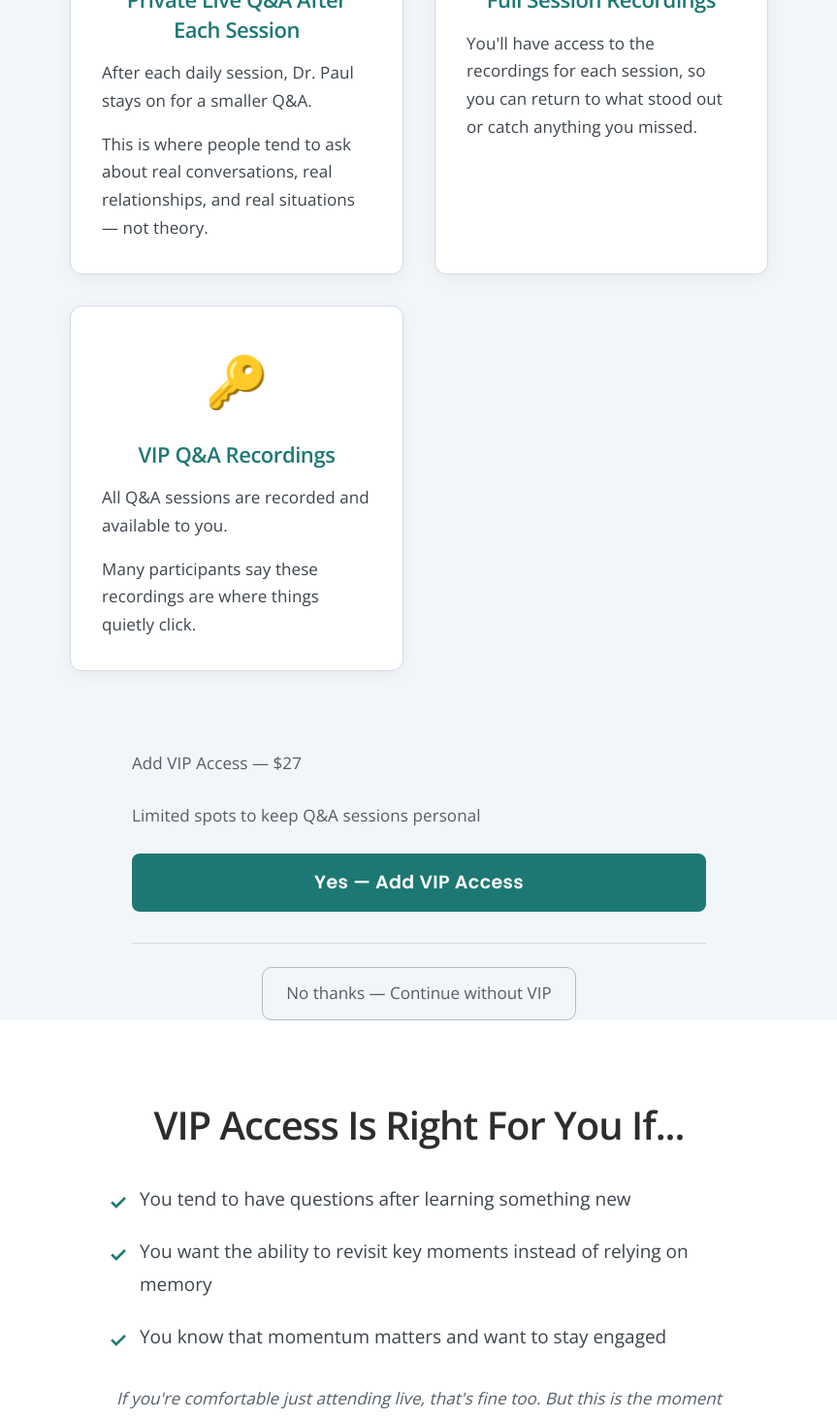
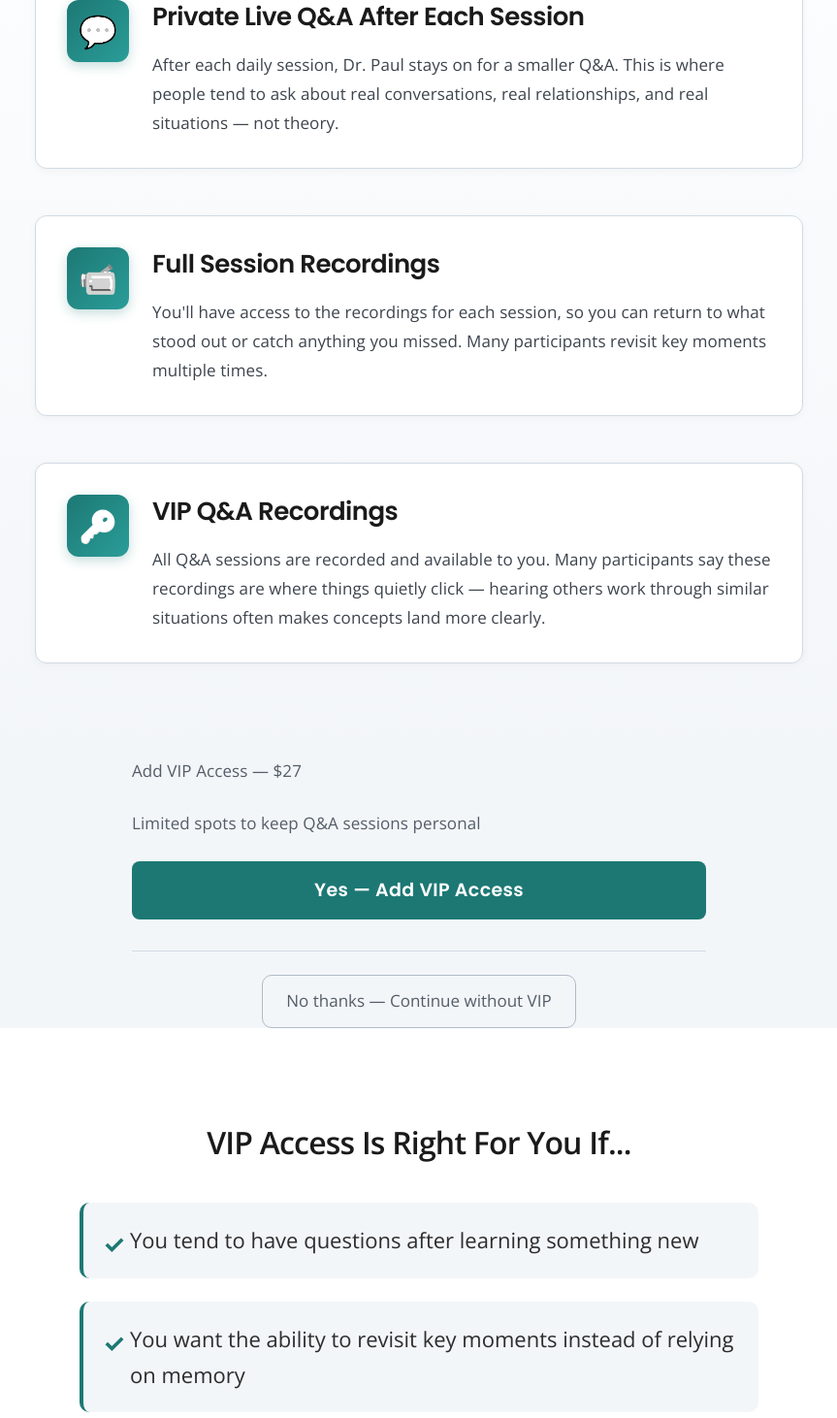
Before and after one commit to rbradshaw9/emotionalfreedomchallenge, a Next.js app: page /vip in a window 1280 px wide. Shown: the part 3160-4622 px from the top of the page at 97% size, without its empty margins (208-1071 px from the left). Built offline with nearby package versions, Linux system fonts and the light colour scheme.

Commit message:
Senior design audit: Redesign VIP features section with elegant single-column layout, enhance visual hierarchy, improve spacing and typography

```diff
--- a/app/vip/page.module.css
+++ b/app/vip/page.module.css
@@ -211,61 +211,88 @@
   margin-bottom: 0;
 }
 
+/* Features Section - Clean single-column list design */
 .featuresSection {
-  padding: var(--space-20) 0;
-  background-color: var(--color-gray-50);
+  padding: var(--space-24) 0;
+  background: linear-gradient(to bottom, var(--color-white) 0%, var(--color-gray-50) 100%);
 }
 
 .featuresSection h2 {
-  margin-bottom: var(--space-12);
+  margin-bottom: var(--space-6);
+  font-size: var(--text-4xl);
 }
 
-.featureCards {
-  display: grid;
-  grid-template-columns: repeat(auto-fit, minmax(280px, 1fr));
-  gap: var(--space-8);
-  margin-top: var(--space-8);
+.featuresIntro {
+  font-size: var(--text-lg);
+  color: var(--color-gray-600);
+  text-align: center;
+  max-width: 680px;
+  margin: 0 auto var(--space-16);
+  line-height: 1.7;
 }
 
-.featureCard {
+.featuresList {
+  max-width: 800px;
+  margin: 0 auto;
+}
+
+.featureItem {
+  display: flex;
+  gap: var(--space-6);
+  margin-bottom: var(--space-12);
+  padding: var(--space-8);
   background-color: var(--color-white);
   border: 1.5px solid var(--color-gray-200);
   border-radius: var(--radius-xl);
-  padding: var(--space-8);
-  box-shadow: 0 4px 20px -4px rgba(0, 0, 0, 0.08);
-  transition: all 0.2s ease;
-  text-align: center;
+  transition: all 0.3s cubic-bezier(0.4, 0, 0.2, 1);
+  box-shadow: 0 2px 8px rgba(0, 0, 0, 0.04);
 }
 
-.featureCard:hover {
+.featureItem:hover {
+  border-color: var(--color-primary);
+  box-shadow: 0 8px 24px rgba(29, 120, 116, 0.12);
   transform: translateY(-2px);
-  box-shadow: 0 8px 30px -6px rgba(29, 120, 116, 0.15);
-  border-color: var(--color-primary);
 }
 
-.featureIcon {
-  font-size: var(--text-5xl);
-  margin-bottom: var(--space-4);
-  display: block;
+.featureItem:last-child {
+  margin-bottom: 0;
 }
 
-.featureCard h3 {
-  font-size: var(--text-xl);
-  color: var(--color-primary);
+.featureIconWrapper {
+  flex-shrink: 0;
+  width: 64px;
+  height: 64px;
+  display: flex;
+  align-items: center;
+  justify-content: center;
+  background: linear-gradient(135deg, var(--color-primary) 0%, var(--color-primary-light) 100%);
+  border-radius: var(--radius-xl);
+  box-shadow: 0 4px 12px rgba(29, 120, 116, 0.25);
+}
+
+.featureItem .featureIcon {
+  font-size: 2rem;
+  filter: grayscale(1) brightness(2);
+}
+
+.featureContent {
+  flex: 1;
+}
+
+.featureContent h3 {
+  font-size: var(--text-2xl);
+  color: var(--color-gray-900);
   margin-bottom: var(--space-4);
   font-weight: 600;
+  letter-spacing: -0.02em;
+  font-family: var(--font-display);
 }
 
-.featureCard p {
+.featureContent p {
   font-size: var(--text-base);
   color: var(--color-gray-700);
-  line-height: 1.7;
-  margin-bottom: var(--space-4);
-  text-align: left;
-}
-
-.featureCard p:last-child {
-  margin-bottom: 0;
+  line-height: 1.75;
+  margin: 0;
 }
 
 .pricingSection {
@@ -299,41 +326,48 @@
   font-size: var(--text-base);
 }
 
+/* Decision Section - Enhanced readability */
 .decisionSection {
-  padding: var(--space-20) 0;
+  padding: var(--space-24) 0;
   background-color: var(--color-white);
 }
 
 .decisionSection h2 {
-  margin-bottom: var(--space-8);
+  margin-bottom: var(--space-10);
   text-align: center;
+  font-size: var(--text-3xl);
+  color: var(--color-gray-900);
 }
 
 .decisionList {
-  margin: var(--space-8) 0;
+  margin: var(--space-10) 0;
   padding-left: 0;
-  max-width: 640px;
+  max-width: 700px;
   margin-left: auto;
   margin-right: auto;
   list-style: none;
 }
 
 .decisionList li {
-  font-size: var(--text-lg);
-  color: var(--color-gray-700);
-  line-height: 1.8;
-  margin-bottom: var(--space-5);
-  padding-left: var(--space-8);
+  font-size: var(--text-xl);
+  color: var(--color-gray-800);
+  line-height: 1.7;
+  margin-bottom: var(--space-6);
+  padding: var(--space-5) var(--space-6);
+  padding-left: var(--space-12);
   position: relative;
+  background-color: var(--color-gray-50);
+  border-radius: var(--radius-lg);
+  border-left: 4px solid var(--color-primary);
 }
 
 .decisionList li::before {
   content: '✓';
   position: absolute;
-  left: 0;
+  left: var(--space-5);
   color: var(--color-primary);
-  font-weight: 600;
-  font-size: var(--text-xl);
+  font-weight: 700;
+  font-size: var(--text-2xl);
 }
 
 .decisionList li:last-child {
@@ -341,15 +375,19 @@
 }
 
 .decisionNote {
-  font-size: var(--text-base);
+  font-size: var(--text-lg);
   color: var(--color-gray-600);
-  line-height: 1.7;
-  margin-top: var(--space-8);
-  max-width: 640px;
+  line-height: 1.75;
+  margin-top: var(--space-10);
+  max-width: 700px;
   margin-left: auto;
   margin-right: auto;
   text-align: center;
   font-style: italic;
+  padding: var(--space-6);
+  background-color: var(--color-gray-50);
+  border-radius: var(--radius-lg);
+  border: 1px solid var(--color-gray-200);
 }
 
 /* Risk Reversal / FAQ Section */
@@ -575,21 +613,31 @@
     font-size: var(--text-5xl);
   }
 
-  .featureCards {
-    grid-template-columns: 1fr;
-    gap: var(--space-6);
+  .featureItem {
+    flex-direction: column;
+    padding: var(--space-6);
+    gap: var(--space-4);
   }
 
-  .featureCard {
-    padding: var(--space-6);
+  .featureIconWrapper {
+    width: 56px;
+    height: 56px;
   }
 
-  .featureIcon {
-    font-size: var(--text-4xl);
+  .featureItem .featureIcon {
+    font-size: 1.5rem;
+  }
+
+  .featureContent h3 {
+    font-size: var(--text-xl);
+  }
+
+  .featureContent p {
+    font-size: var(--text-base);
   }
 
   .ctaLabel {
-    font-size: var(--text-xl);
+    font-size: var(--text-2xl);
   }
 
   .noThanksLink {
@@ -597,7 +645,14 @@
   }
 
   .decisionList li {
-    font-size: var(--text-base);
+    font-size: var(--text-lg);
+    padding: var(--space-4) var(--space-5);
+    padding-left: var(--space-10);
+  }
+
+  .decisionList li::before {
+    font-size: var(--text-xl);
+    left: var(--space-4);
   }
 
   .detailItem strong {
--- a/app/vip/page.tsx
+++ b/app/vip/page.tsx
@@ -87,38 +87,47 @@ export default function VIPPage() {
       </section>
 
       <section className={styles.featuresSection}>
-        <div className="container container-md">
+        <div className="container container-content">
           <h2 className="text-center">What's Included with VIP Access</h2>
+          <p className={styles.featuresIntro}>
+            VIP access provides three key benefits that help you get the most from this experience:
+          </p>
 
-          <div className={styles.featureCards}>
-            <div className={styles.featureCard}>
+          <div className={styles.featuresList}>
+            <div className={styles.featureItem}>
+              <div className={styles.featureIconWrapper}>
                 <div className={styles.featureIcon}>💬</div>
+              </div>
+              <div className={styles.featureContent}>
                 <h3>Private Live Q&A After Each Session</h3>
                 <p>
-                After each daily session, Dr. Paul stays on for a smaller Q&A.
-              </p>
-              <p>
-                This is where people tend to ask about real conversations, real relationships, and real situations — not theory.
+                  After each daily session, Dr. Paul stays on for a smaller Q&A. This is where people tend to ask about real conversations, real relationships, and real situations — not theory.
                 </p>
               </div>
+            </div>
 
-            <div className={styles.featureCard}>
+            <div className={styles.featureItem}>
+              <div className={styles.featureIconWrapper}>
                 <div className={styles.featureIcon}>📹</div>
+              </div>
+              <div className={styles.featureContent}>
                 <h3>Full Session Recordings</h3>
                 <p>
-                You'll have access to the recordings for each session, so you can return to what stood out or catch anything you missed.
+                  You'll have access to the recordings for each session, so you can return to what stood out or catch anything you missed. Many participants revisit key moments multiple times.
                 </p>
               </div>
+            </div>
 
-            <div className={styles.featureCard}>
+            <div className={styles.featureItem}>
+              <div className={styles.featureIconWrapper}>
                 <div className={styles.featureIcon}>🔑</div>
+              </div>
+              <div className={styles.featureContent}>
                 <h3>VIP Q&A Recordings</h3>
                 <p>
-                All Q&A sessions are recorded and available to you.
+                  All Q&A sessions are recorded and available to you. Many participants say these recordings are where things quietly click — hearing others work through similar situations often makes concepts land more clearly.
                 </p>
-              <p>
-                Many participants say these recordings are where things quietly click.
-              </p>
+              </div>
             </div>
           </div>
         </div>
```
Lines whose indentation alone changed are shown as unchanged.
